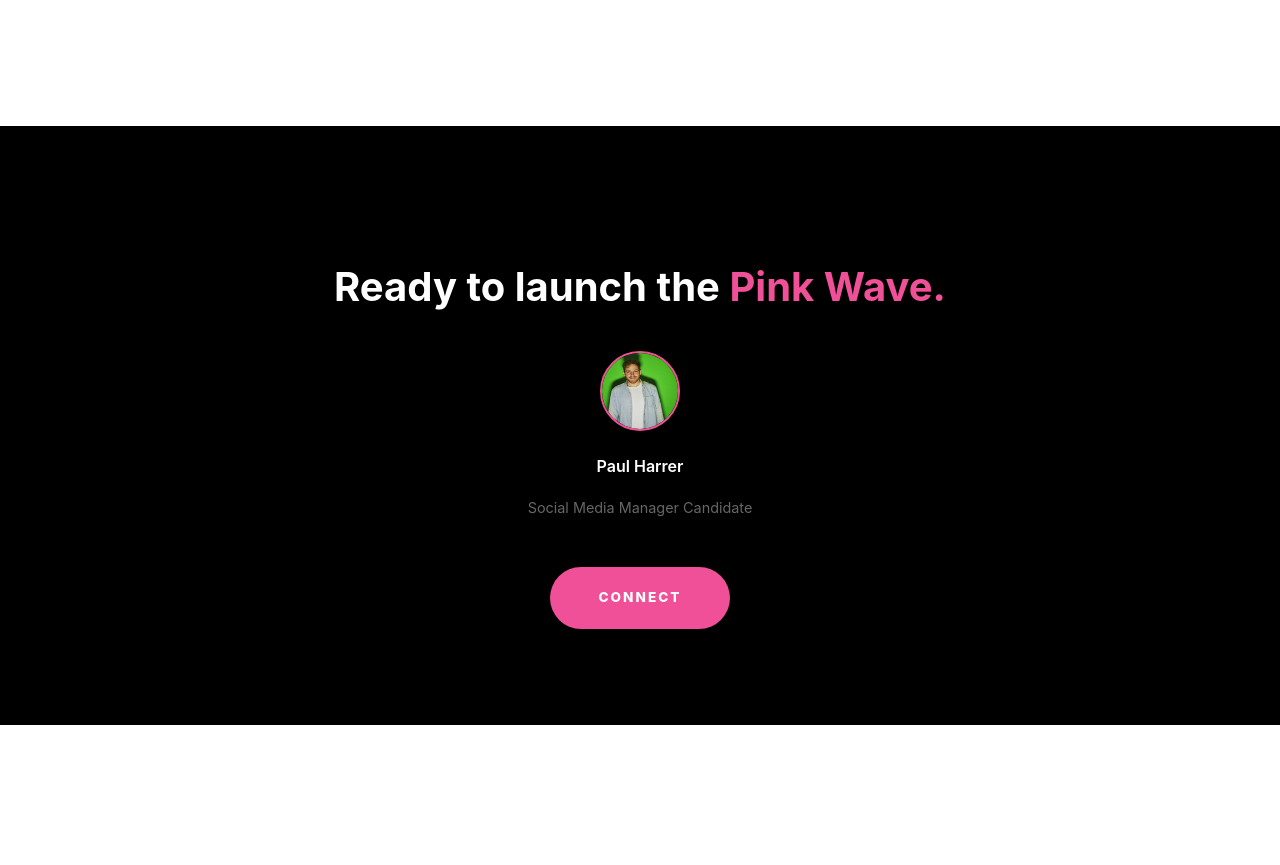
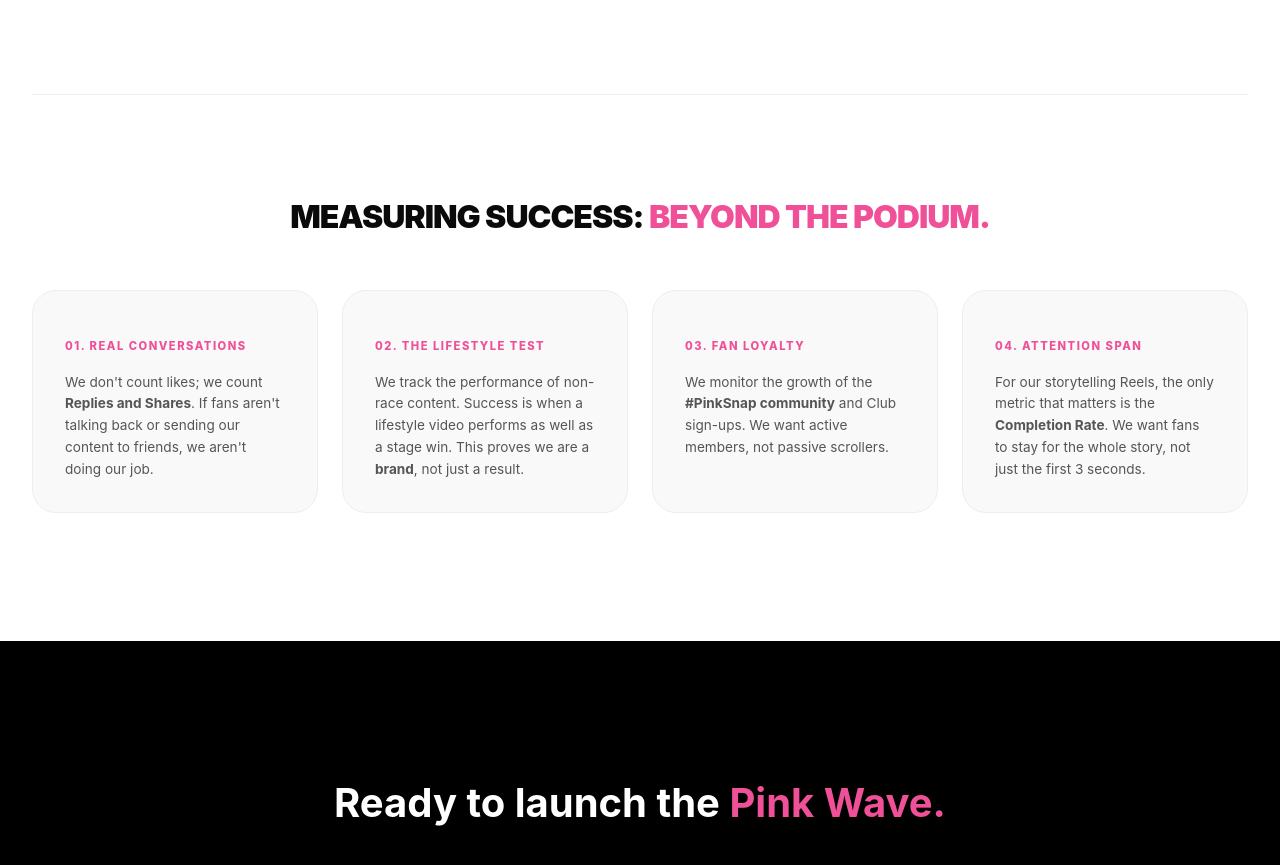
Before and after one commit to TheOne-Fantasy/EF-Ideas, a Next.js app: page / in a window 1280 px wide. Shown: the part 8246-9111 px from the top of the page. Before the commit the page ends 8971 px from the top, so only its background shows below. Built offline with nearby package versions, Linux system fonts and the light colour scheme.

Commit message:
feat: add Measuring Success section to Task 3

```diff
--- a/src/app/page.tsx
+++ b/src/app/page.tsx
@@ -365,6 +365,31 @@ export default function EFPage() {
             </div>
           </div>
         </div>
+
+        {/* Measuring Success */}
+        <div className={styles.reveal} style={{ marginTop: '6rem', borderTop: '1px solid #eee', paddingTop: '4rem' }}>
+          <h3 style={{ fontSize: '2rem', fontWeight: 900, marginBottom: '3rem', textAlign: 'center', textTransform: 'uppercase', letterSpacing: '-1px' }}>
+            MEASURING SUCCESS: <span className={styles.heroPink}>BEYOND THE PODIUM.</span>
+          </h3>
+          <div style={{ display: 'grid', gridTemplateColumns: 'repeat(auto-fit, minmax(240px, 1fr))', gap: '1.5rem' }}>
+            <div style={{ background: '#f9f9f9', padding: '2rem', borderRadius: '24px', border: '1px solid #eee' }}>
+              <h4 style={{ color: 'var(--ef-pink)', fontSize: '0.7rem', textTransform: 'uppercase', letterSpacing: '1.5px', marginBottom: '1rem', fontWeight: 800 }}>01. Real Conversations</h4>
+              <p style={{ fontSize: '0.85rem', color: '#555', lineHeight: '1.6', margin: 0 }}>We don&apos;t count likes; we count <strong>Replies and Shares</strong>. If fans aren&apos;t talking back or sending our content to friends, we aren&apos;t doing our job.</p>
+            </div>
+            <div style={{ background: '#f9f9f9', padding: '2rem', borderRadius: '24px', border: '1px solid #eee' }}>
+              <h4 style={{ color: 'var(--ef-pink)', fontSize: '0.7rem', textTransform: 'uppercase', letterSpacing: '1.5px', marginBottom: '1rem', fontWeight: 800 }}>02. The Lifestyle Test</h4>
+              <p style={{ fontSize: '0.85rem', color: '#555', lineHeight: '1.6', margin: 0 }}>We track the performance of non-race content. Success is when a lifestyle video performs as well as a stage win. This proves we are a <strong>brand</strong>, not just a result.</p>
+            </div>
+            <div style={{ background: '#f9f9f9', padding: '2rem', borderRadius: '24px', border: '1px solid #eee' }}>
+              <h4 style={{ color: 'var(--ef-pink)', fontSize: '0.7rem', textTransform: 'uppercase', letterSpacing: '1.5px', marginBottom: '1rem', fontWeight: 800 }}>03. Fan Loyalty</h4>
+              <p style={{ fontSize: '0.85rem', color: '#555', lineHeight: '1.6', margin: 0 }}>We monitor the growth of the <strong>#PinkSnap community</strong> and Club sign-ups. We want active members, not passive scrollers.</p>
+            </div>
+            <div style={{ background: '#f9f9f9', padding: '2rem', borderRadius: '24px', border: '1px solid #eee' }}>
+              <h4 style={{ color: 'var(--ef-pink)', fontSize: '0.7rem', textTransform: 'uppercase', letterSpacing: '1.5px', marginBottom: '1rem', fontWeight: 800 }}>04. Attention Span</h4>
+              <p style={{ fontSize: '0.85rem', color: '#555', lineHeight: '1.6', margin: 0 }}>For our storytelling Reels, the only metric that matters is the <strong>Completion Rate</strong>. We want fans to stay for the whole story, not just the first 3 seconds.</p>
+            </div>
+          </div>
+        </div>
       </section>
 
       {/* Footer */}
```
